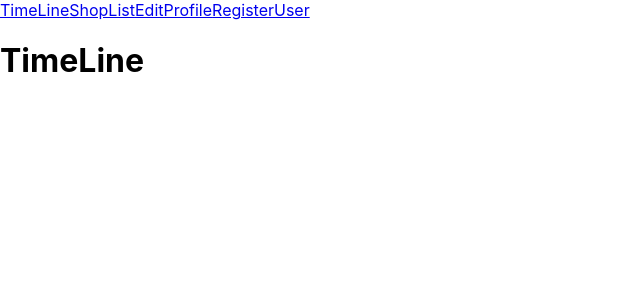
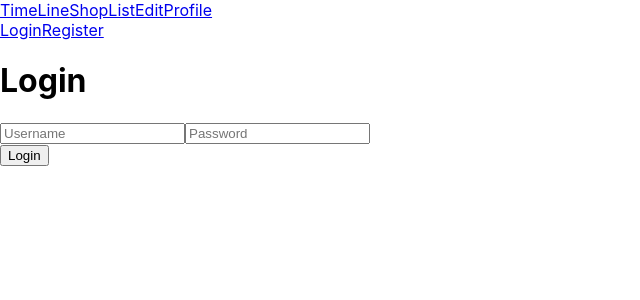
Before and after one commit to Tsunamayo726/FuRingh_Front, a React (Create React App) app: page /#/Login in a window 1280 px wide. Shown: the top 300 px of the page, without its empty margins (0-640 px from the left). Built offline with nearby package versions, Linux system fonts and the light colour scheme.

Commit message:
ログイン・新規登録がとりあえずできた気がする

```diff
--- a/src/App.js
+++ b/src/App.js
@@ -1,13 +1,16 @@
 import ReactDOM from "react-dom";
-import {BrowserRouter as Router, Route} from "react-router-dom";
+import {HashRouter as Router, Route} from "react-router-dom";
 import React from 'react';
 import logo from './logo.svg';
 import './App.css';
+
 import Layout from "./pages/Layout";
 import TimeLine from "./pages/TimeLine";
 import EditProfile from "./pages/EditProfile";
-import RegisterUser from "./pages/RegisterUser";
+import Register from "./pages/Register";
 import ShopList from "./pages/ShopList";
+import Login from "./pages/Login";
+import LoginRegister from "./pages/LoginRegister"
 
 export default function () {
   return (
@@ -15,8 +18,9 @@ export default function () {
       <Layout>
         <Route exact path="/" component={TimeLine}></Route>
         <Route path="/EditProfile" component={EditProfile}></Route>
-        <Route path="/RegisterUser" component={RegisterUser}></Route>
         <Route path="/ShopList" component={ShopList}></Route>
+        <Route path="/Login" component={() => <LoginRegister feature="login" />}></Route>
+        <Route path="/Register" component={() => <LoginRegister feature="register" />}></Route>
       </Layout>
     </Router>
   );
--- a/src/components/Header.js
+++ b/src/components/Header.js
@@ -5,10 +5,13 @@ export default class Layout extends React.Component {
   render() {
     return (
         <div>
-            <Link to="/">TimeLine</Link>
-            <Link to="ShopList">ShopList</Link>
-            <Link to="/EditProfile">EditProfile</Link>
-            <Link to="/RegisterUser">RegisterUser</Link>
+          <Link to="/">TimeLine</Link>
+          <Link to="ShopList">ShopList</Link>
+          <Link to="/EditProfile">EditProfile</Link>
+          <div className="right">
+            <Link to="/Login">Login</Link>
+            <Link to="/Register">Register</Link>
+          </div>
         </div>
     );
   }
--- /dev/null
+++ b/src/pages/Login.js
@@ -0,0 +1,61 @@
+import React from "react";
+
+export default class Login extends React.Component {
+  constructor(props) {
+    super(props);
+    this.state = {
+      username: "",
+      password: ""
+    };
+    this.username_change = this.username_change.bind(this);
+    this.password_change = this.password_change.bind(this);
+    this.handleSubmit = this.handleSubmit.bind(this);
+  }
+
+  // 送信
+  handleSubmit(e) {
+    e.preventDefault();
+    fetch('/api/v1/user/login', {
+      method: "POST",
+      mode: 'cors',
+      headers: {
+        'Content-Type': 'application/json'
+      },
+      body: JSON.stringify({
+        username: this.state.username,
+        password: this.state.password
+      })
+    })
+      .then(response => response.json())
+      .then(data => console.log(data));
+  }
+
+  username_change(e) {this.setState({username: e.target.value})}
+  password_change(e) {this.setState({password: e.target.value})}
+
+  render() {
+    return (<div>
+      <h1>Login</h1>
+      <div className="form">
+        <form onSubmit={this.handleSubmit}>
+          <input
+            type="text"
+            placeholder="Username"
+            name="username"
+            onChange={this.username_change}
+            value={this.state.username}
+          />
+          <input
+            type="password"
+            placeholder="Password"
+            name="password"
+            onChange={this.password_change}
+            value={this.state.password}
+          />
+          <br/>
+          <input type="submit" value="Login"/>
+        </form>
+      </div>
+    </div>);
+  }
+}
--- /dev/null
+++ b/src/pages/LoginRegister.js
@@ -0,0 +1,72 @@
+import React from "react";
+
+export default class LoginRegister extends React.Component {
+  constructor(props) {
+    super(props);
+    this.state = {
+      username: "",
+      password: ""
+    };
+    this.username_change = this.username_change.bind(this);
+    this.password_change = this.password_change.bind(this);
+    this.handleSubmit = this.handleSubmit.bind(this);
+    if (this.props.feature == "login") {
+      this.name = "Login"
+    } else {
+      this.name = "Register"
+    }
+    console.log(this.name);
+  }
+
+  // 送信
+  handleSubmit(e) {
+    e.preventDefault();
+    if (this.props.feature == "login") {
+      var url = '/api/v1/user/login';
+    } else {
+      var url = '/api/v1/user/register'
+    }
+    fetch(url, {
+      method: "POST",
+      mode: 'cors',
+      headers: {
+        'Content-Type': 'application/json'
+      },
+      body: JSON.stringify({
+        username: this.state.username,
+        password: this.state.password
+      })
+    })
+      .then(response => response.json())
+      .then(data => console.log(data));
+  }
+
+  username_change(e) {this.setState({username: e.target.value})}
+  password_change(e) {this.setState({password: e.target.value})}
+
+  render() {
+    return (<div>
+      <h1>{this.name}</h1>
+      <div className="form">
+        <form onSubmit={this.handleSubmit}>
+          <input
+            type="text"
+            placeholder="Username"
+            name="username"
+            onChange={this.username_change}
+            value={this.state.username}
+          />
+          <input
+            type="password"
+            placeholder="Password"
+            name="password"
+            onChange={this.password_change}
+            value={this.state.password}
+          />
+          <br/>
+          <input type="submit" value={this.name}/>
+        </form>
+      </div>
+    </div>);
+  }
+}
--- /dev/null
+++ b/src/pages/Register.js
@@ -0,0 +1,11 @@
+import React from "react";
+
+export default class Register extends React.Component {
+  render() {
+    return (
+        <div>
+            <h1>Register</h1>
+        </div>
+    );
+  }
+}
--- a/src/pages/RegisterUser.js
+++ /dev/null
@@ -1,11 +0,0 @@
-import React from "react";
-
-export default class RegisterUser extends React.Component {
-  render() {
-    return (
-        <div>
-            <h1>RegisterUser</h1>
-        </div>
-    );
-  }
-}
```
